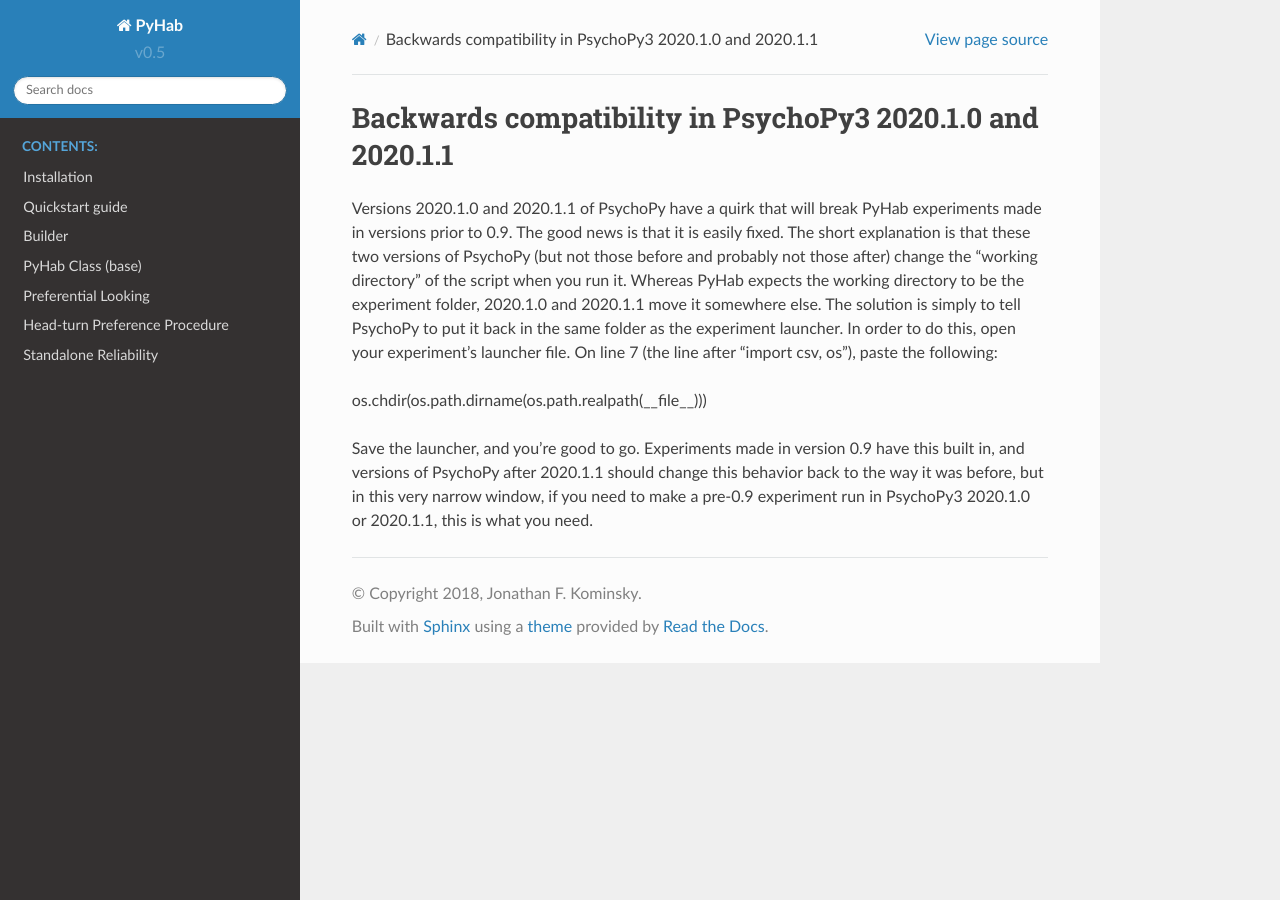
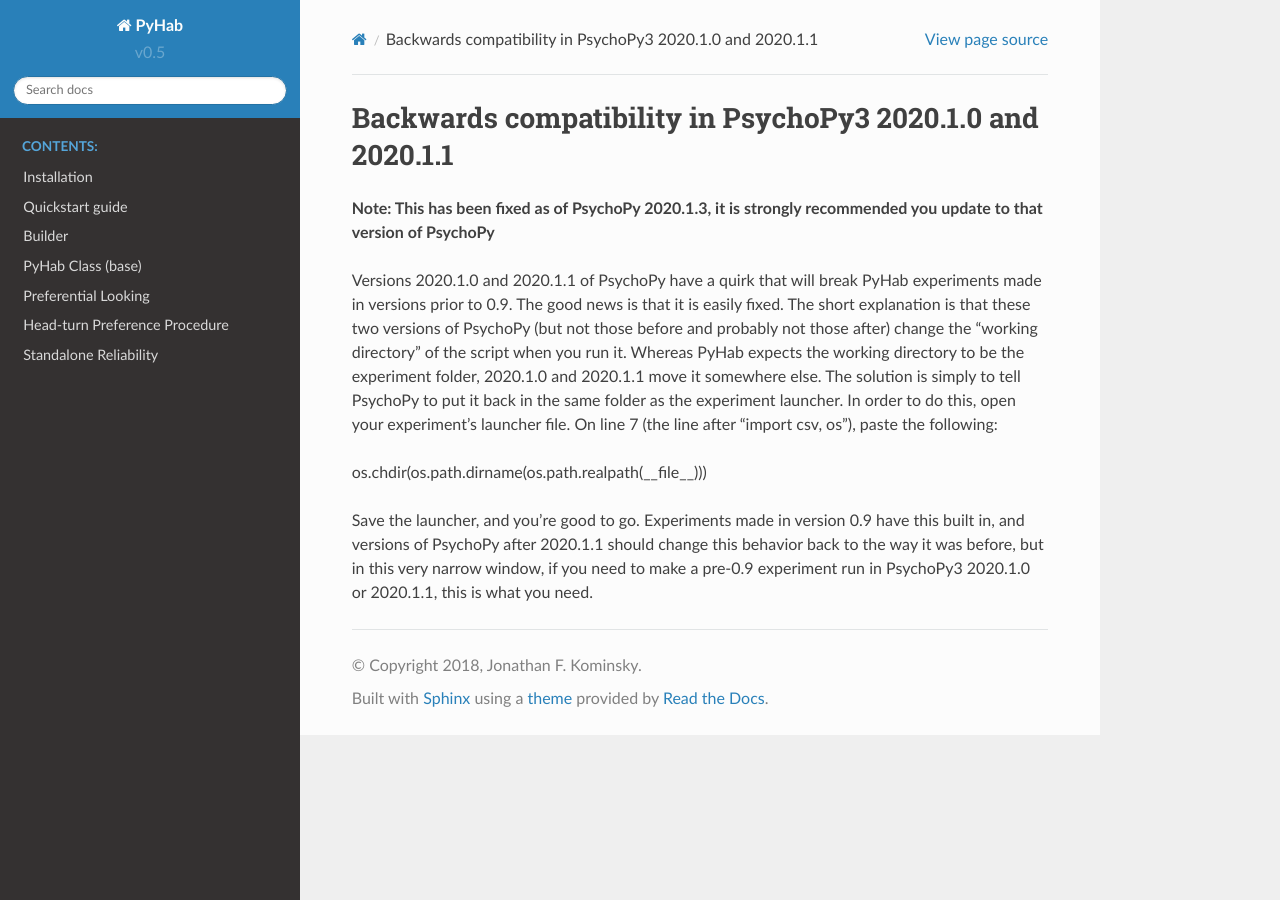
Before and after one commit to jfkominsky/PyHab, a Sphinx documentation site: the page built from docs/PsychoPy2020BackCompat.rst, in a window 1280 px wide. Built offline with Sphinx 7.4.7 and the Read the Docs theme 2.0.0, drawn with Linux system fonts in a browser that asks for light colours.

Commit message:
Further small updated documentation
Tests still broken but I'll get there.

```diff
--- a/docs/PsychoPy2020BackCompat.rst
+++ b/docs/PsychoPy2020BackCompat.rst
@@ -1,6 +1,8 @@
 ==============
 Backwards compatibility in PsychoPy3 2020.1.0 and 2020.1.1
 ==============
+
+**Note: This has been fixed as of PsychoPy 2020.1.3, it is strongly recommended you update to that version of PsychoPy**
 
 Versions 2020.1.0 and 2020.1.1 of PsychoPy have a quirk that will break PyHab experiments made in versions prior to 0.9. The good news is that it is easily fixed. The short explanation is that these two versions of PsychoPy (but not those before and probably not those after) change the “working directory” of the script when you run it. Whereas PyHab expects the working directory to be the experiment folder, 2020.1.0 and 2020.1.1 move it somewhere else. The solution is simply to tell PsychoPy to put it back in the same folder as the experiment launcher.
 In order to do this, open your experiment’s launcher file. On line 7 (the line after "import csv, os"), paste the following:
```
